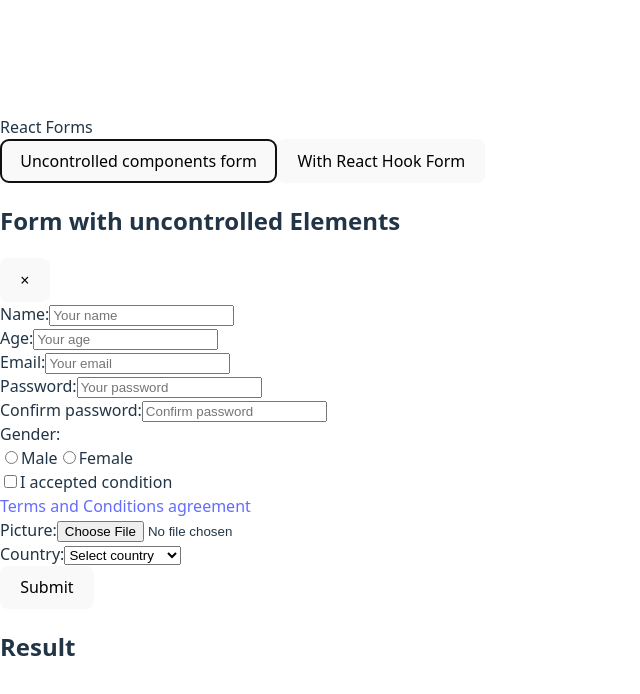
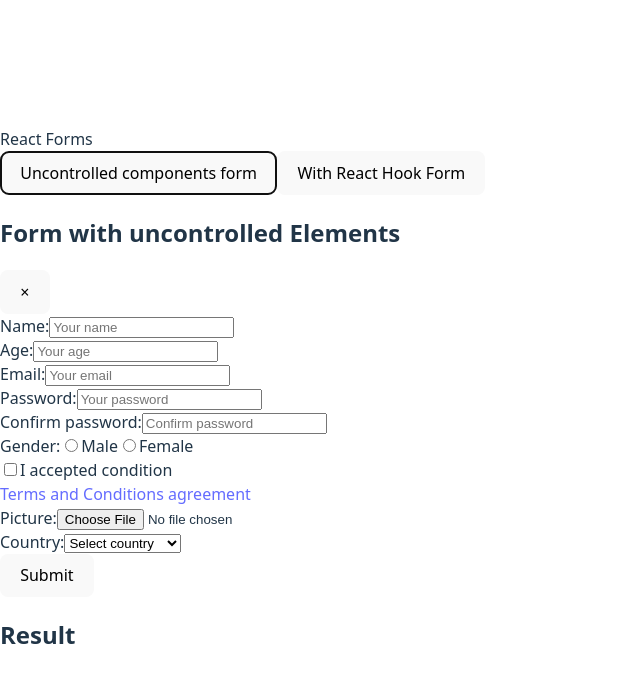
Before and after one commit to morven2018/react-learn, a React (Vite) app: page / in a window 1280 px wide. Both pictures are taken after a click on the button "Uncontrolled components form". Shown: the top 694 px of the page, without its empty margins (0-640 px from the left). Built offline with nearby package versions, Linux system fonts and the light colour scheme.

Commit message:
fix: remove sonar issue

```diff
--- a/src/components/forms/hook-form.tsx
+++ b/src/components/forms/hook-form.tsx
@@ -108,20 +108,35 @@ function HookForm({ onSubmitSuccess }: Readonly<FormsProps>) {
       </div>
 
       <div className={style.formGroup}>
-        <label>Gender:</label>
-        <div className={style.radioGroup}>
-          <label>
-            <input type="radio" value="male" {...register('gender')} />
+        <div
+          className={style.radioGroup}
+          role="radiogroup"
+          aria-labelledby="gender-label"
+        >
+          <span id="gender-label" className={style.legend}>
+            Gender:
+          </span>
+
+          <label htmlFor="gender-male">
+            <input
+              type="radio"
+              id="gender-male"
+              value="male"
+              {...register('gender')}
+            />
             Male
           </label>
-          <label>
-            <input type="radio" value="female" {...register('gender')} />
+
+          <label htmlFor="gender-female">
+            <input
+              type="radio"
+              id="gender-female"
+              value="female"
+              {...register('gender')}
+            />
             Female
           </label>
         </div>
-        {errors.gender && (
-          <span className={style.error}>{errors.gender.message}</span>
-        )}
       </div>
 
       <div className={style.formGroup}>
--- a/src/components/forms/uncontrolled.tsx
+++ b/src/components/forms/uncontrolled.tsx
@@ -123,18 +123,24 @@ function UncontrolledForm({
       </div>
 
       <div className={style.formGroup}>
-        <label>Gender:</label>
-        <div className={style.radioGroup}>
-          <label>
-            <input type="radio" name="gender" value="male" />
+        <div
+          className={style.radioGroup}
+          role="radiogroup"
+          aria-labelledby="gender-label"
+        >
+          <span id="gender-label" className={style.legend}>
+            Gender:
+          </span>
+          <label htmlFor="gender-male">
+            <input type="radio" id="gender-male" value="male" />
             Male
           </label>
-          <label>
-            <input type="radio" name="gender" value="female" />
+
+          <label htmlFor="gender-female">
+            <input type="radio" id="gender-female" value="female" />
             Female
           </label>
         </div>
-        {errors.gender && <span className={style.error}>{errors.gender}</span>}
       </div>
 
       <div className={style.formGroup}>
--- a/src/schemas/formSchema.ts
+++ b/src/schemas/formSchema.ts
@@ -19,12 +19,12 @@ export const formSchema = z
     name: z
       .string()
       .min(1, 'This field is mandatory')
-      .regex(/^[A-ZA-Я]/, 'The name should start on UpperCase letter'),
+      .regex(/^[A-ZА-Я]/, 'The name should start on UpperCase letter'),
     age: z.number().min(0, 'The age could not be under 0'),
     email: z.string().email('Input correct email'),
     password: z
       .string()
-      .regex(/[0-9]/, 'Password must contain at least 1 digit')
+      .regex(/\d/, 'Password must contain at least 1 digit')
       .regex(/[A-Z]/, 'Password must have 1 uppercase letter')
       .regex(/[a-z]/, 'Password must have 1 lowercase letter')
       .regex(
```
